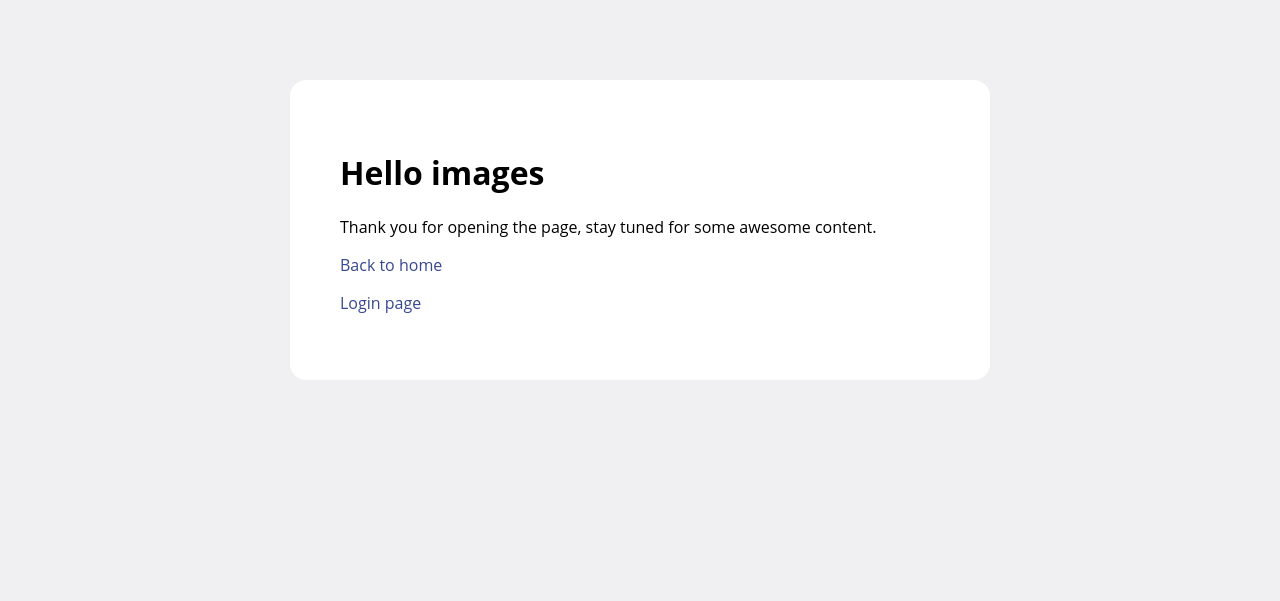
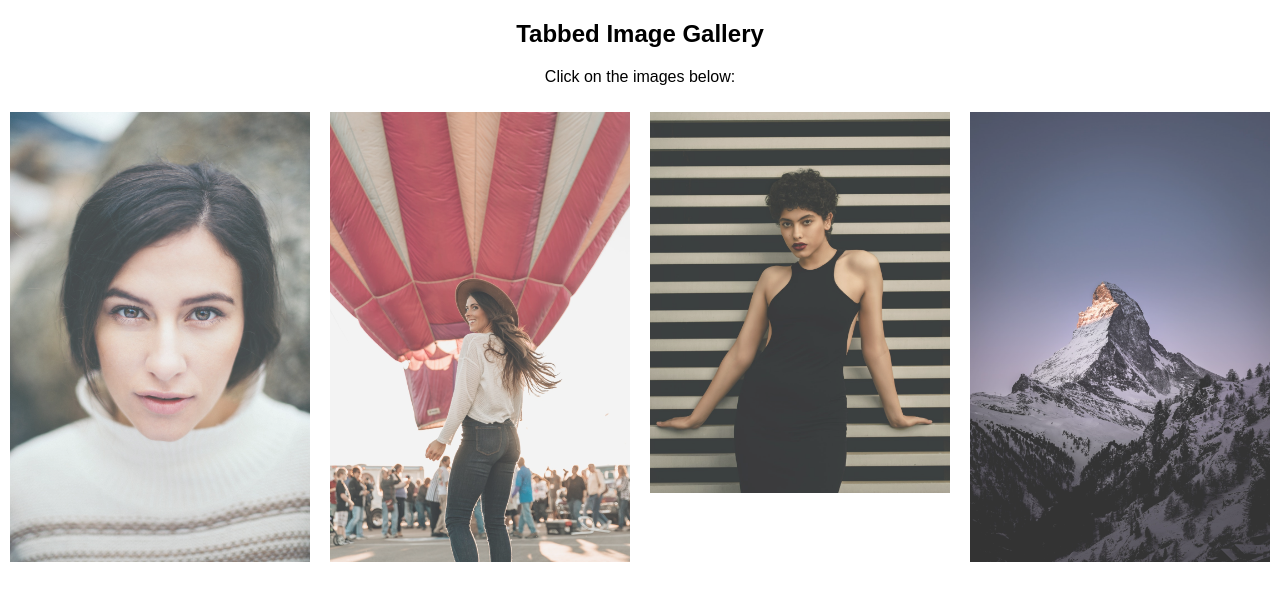
Before and after one commit to virtualvector/FlaskApp, a Flask app: page /images/ in a window 1280 px wide. Shown: the top 601 px of the page. Run offline with Flask 2, Linux system fonts and the light colour scheme.

Commit message:
images added

```diff
--- a/main.py
+++ b/main.py
@@ -22,11 +22,15 @@
 def main(name):
     return render_template('greeting.html',user=name)
 
+
 @app.route('/database')
 def database_handler():
     data = dbhandler.get_data_from_database()
     return render_template('database_page.html',data=data)
 
+@app.route('/images/')
+def image_handler():
+    return render_template('images_page.html')
 
 
 if __name__=='__main__':
--- /dev/null
+++ b/templates/images_page.html
@@ -0,0 +1,105 @@
+<!DOCTYPE html>
+<html>
+<head>
+<meta name="viewport" content="width=device-width, initial-scale=1">
+<style>
+* {
+  box-sizing: border-box;
+}
+
+body {
+  margin: 0;
+  font-family: Arial;
+}
+
+/* The grid: Four equal columns that floats next to each other */
+.column {
+  float: left;
+  width: 25%;
+  padding: 10px;
+}
+
+/* Style the images inside the grid */
+.column img {
+  opacity: 0.8;
+  cursor: pointer;
+}
+
+.column img:hover {
+  opacity: 1;
+}
+
+/* Clear floats after the columns */
+.row:after {
+  content: "";
+  display: table;
+  clear: both;
+}
+
+/* The expanding image container */
+.container {
+  position: relative;
+  display: none;
+}
+
+/* Expanding image text */
+#imgtext {
+  position: absolute;
+  bottom: 15px;
+  left: 15px;
+  color: white;
+  font-size: 20px;
+}
+
+/* Closable button inside the expanded image */
+.closebtn {
+  position: absolute;
+  top: 10px;
+  right: 15px;
+  color: white;
+  font-size: 35px;
+  cursor: pointer;
+}
+</style>
+</head>
+<body>
+
+<div style="text-align:center">
+  <h2>Tabbed Image Gallery</h2>
+  <p>Click on the images below:</p>
+</div>
+
+<!-- The four columns -->
+<div class="row">
+  <div class="column">
+    <img src="{{url_for('static',filename='images/unsamples/a.jpg')}}" alt="Nature" style="width:100%" onclick="myFunction(this);">
+  </div>
+  <div class="column">
+    <img src="{{url_for('static',filename='images/unsamples/b.jpg')}}" alt="Snow" style="width:100%" onclick="myFunction(this);">
+  </div>
+  <div class="column">
+    <img src="{{url_for('static',filename='images/unsamples/c.jpg')}}" alt="Mountains" style="width:100%" onclick="myFunction(this);">
+  </div>
+  <div class="column">
+    <img src="{{url_for('static',filename='images/unsamples/d.jpg')}}" alt="Lights" style="width:100%" onclick="myFunction(this);">
+  </div>
+</div>
+
+<div class="container">
+  <span onclick="this.parentElement.style.display='none'" class="closebtn">&times;</span>
+  <img id="expandedImg" style="width:100%">
+  <div id="imgtext"></div>
+</div>
+
+<script>
+function myFunction(imgs) {
+  var expandImg = document.getElementById("expandedImg");
+  var imgText = document.getElementById("imgtext");
+  expandImg.src = imgs.src;
+  imgText.innerHTML = imgs.alt;
+  expandImg.parentElement.style.display = "block";
+}
+</script>
+
+</body>
+</html>
```
Also changed, not shown: templates/index.html (+13 -1 lines), static/images/unsamples/a.jpg (added), static/images/unsamples/b.jpg (added), static/images/unsamples/c.jpg (added), static/images/unsamples/d.jpg (added), static/images/unsamples/e.jpg (added).
